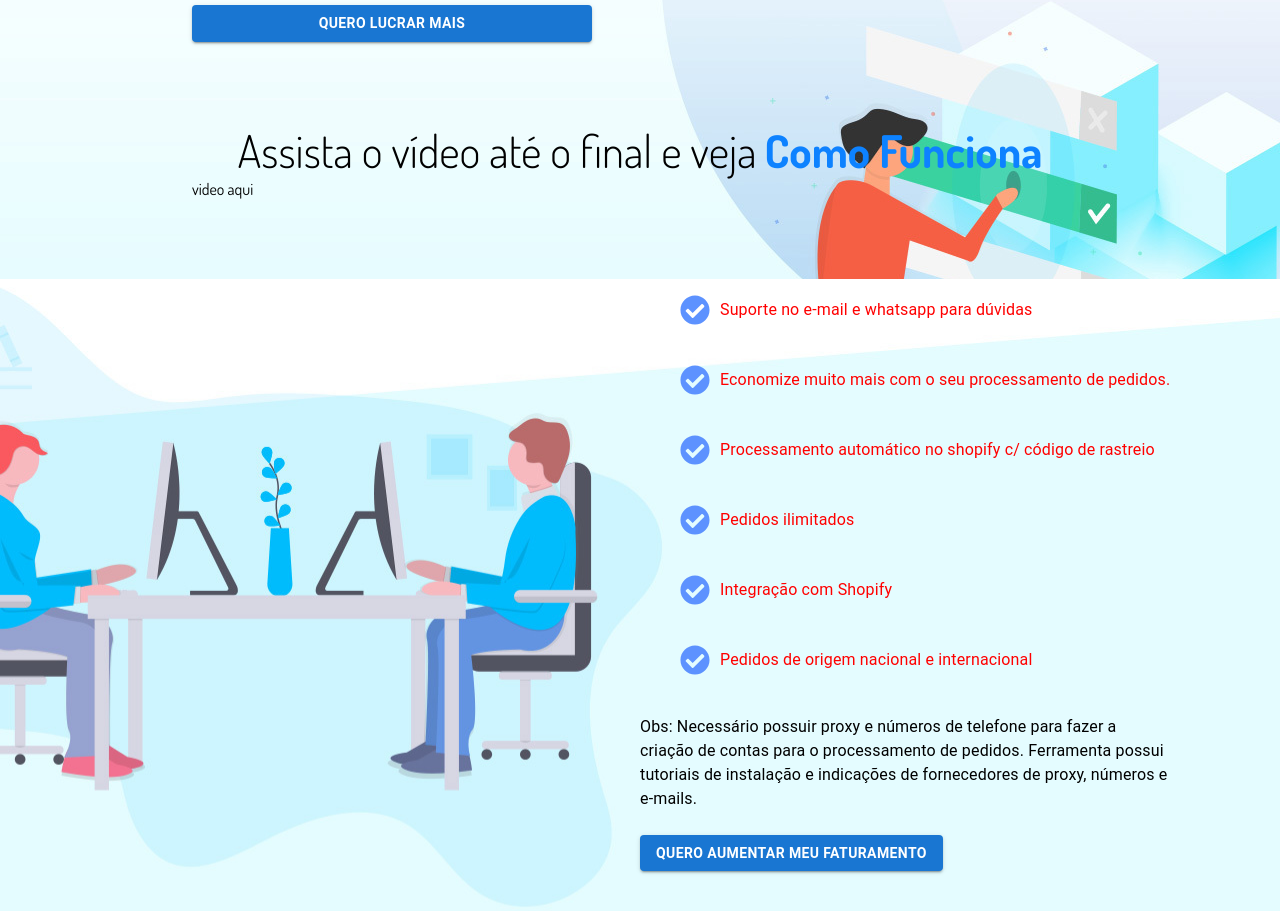
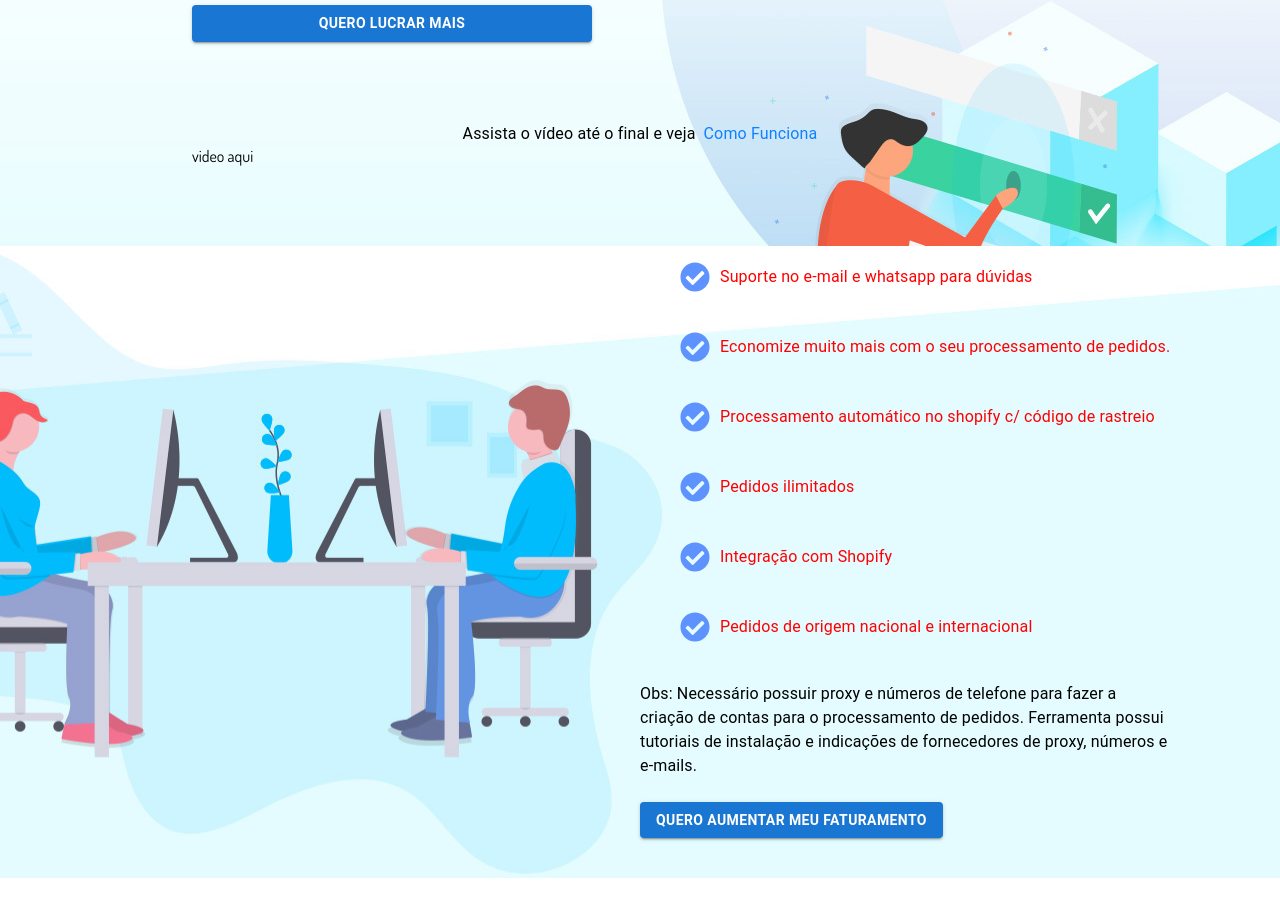
Before and after one commit to lucca-rodrigues/DropLinkFy-Front, a Next.js app: page / in a window 1280 px wide. Shown: the part 2180-3091 px from the top of the page. After the commit the page ends 3058 px from the top, so only its background shows below. Built offline with nearby package versions, Linux system fonts and the light colour scheme.

Commit message:
feat: resolve types from build

```diff
--- a/src/components/headerPage/index.tsx
+++ b/src/components/headerPage/index.tsx
@@ -46,10 +46,10 @@ function Header() {
       <Grid container className={styles.header_video} pt={10}>
         <Grid item lg={12} md={12}>
           <Box className={styles.header_video_title}>
-            <Typography variant="span" className={styles.titleBlack} mr={1}>
+            <Typography variant="body1" className={styles.titleBlack} mr={1}>
               Assista o vídeo até o final e veja
             </Typography>
-            <Typography variant="span" className={styles.titleBlue}>
+            <Typography variant="body1" className={styles.titleBlue}>
               Como Funciona
             </Typography>
           </Box>
```
